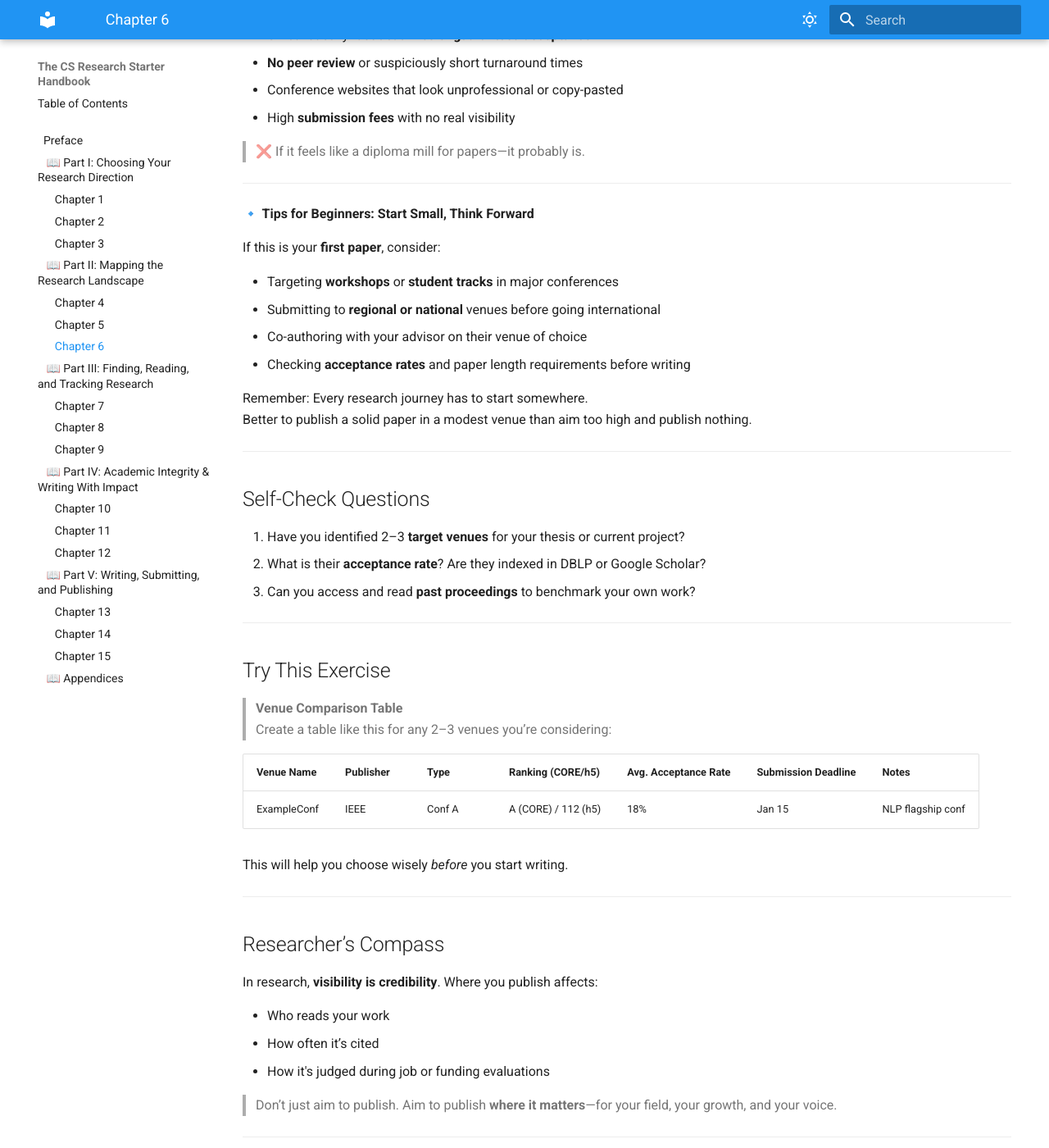
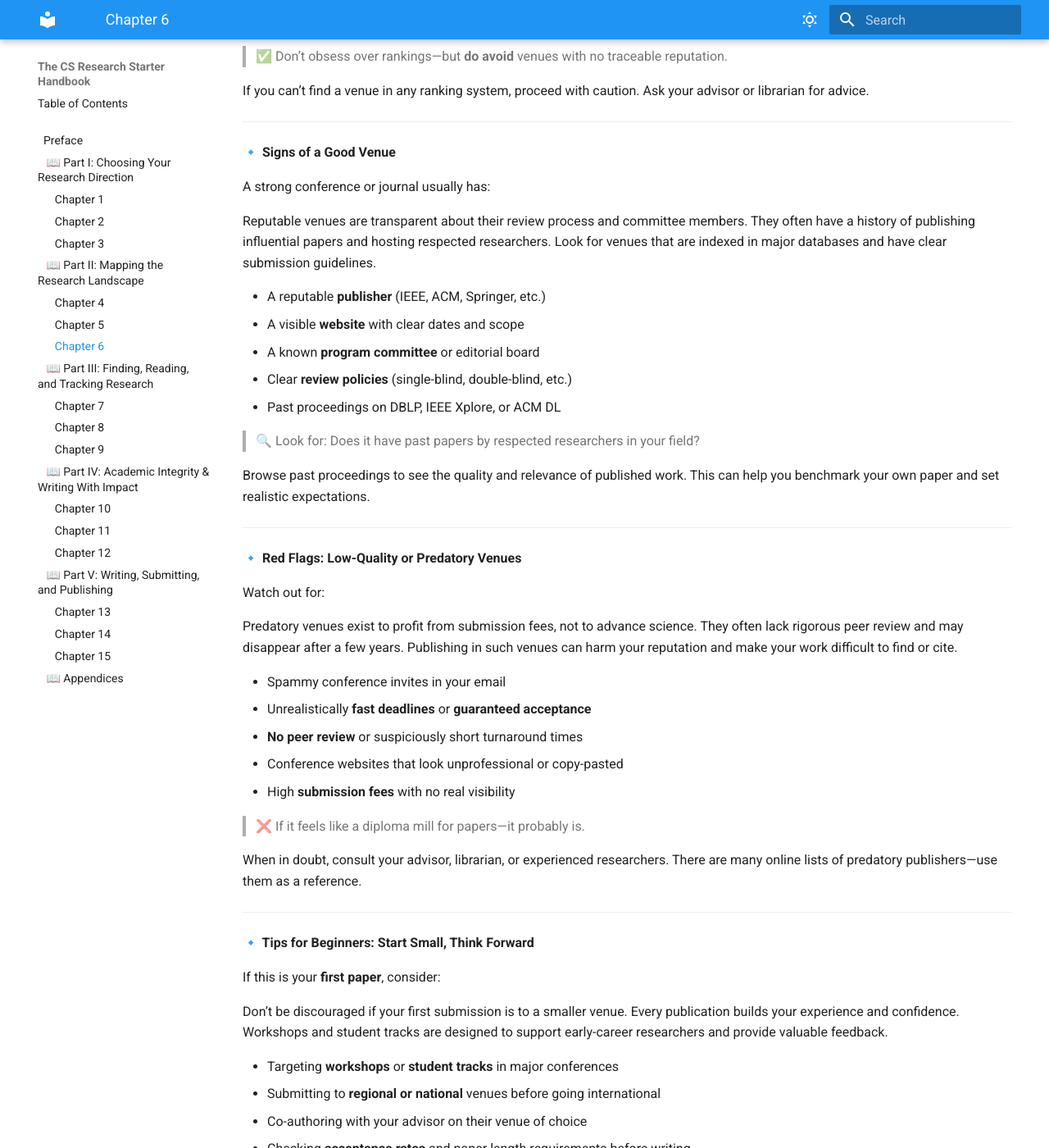
Before and after one commit to McKlay/research-starter-handbook, an MkDocs documentation site: the page built from docs/chapter6.md, in a window 1280 px wide and 1400 px high, scrolled down 2035 px. Shown: the whole window at 82% size. Built offline with MkDocs 1.6.1 and Material for MkDocs 9.7.7, drawn with Linux system fonts in a browser that asks for light colours; some of the changed text lies outside the part shown.

Commit message:
added details in each sections

```diff
--- a/docs/chapter6.md
+++ b/docs/chapter6.md
@@ -14,6 +14,8 @@ hide:
 When you finally finish your paper, one big question remains:
 **Where should you submit it?**
 
+The venue you choose can shape the future of your research. A well-chosen venue amplifies your work, connects you with the right audience, and opens doors for collaboration and recognition. Conversely, a poor choice can mean your work is overlooked or even questioned. Understanding the landscape of academic venues is essential for every researcher, whether you’re submitting your first paper or planning a long-term career.
+
 Choosing the wrong venue can waste months of effort, get your work buried, or worse—tie your name to a predatory publisher.
 On the flip side, choosing the *right* venue gives your work credibility, visibility, and a strong citation trail.
 
@@ -27,6 +29,8 @@ This chapter will help you understand how to evaluate research venues—whether
 
 In CS, **top-tier conferences** often rival or surpass journals in prestige.
 
+The distinction between journals and conferences is especially important in computer science. While journals are the gold standard in many fields, CS values the rapid dissemination and peer interaction that conferences provide. Workshops and arXiv offer additional flexibility for sharing early results or unconventional ideas.
+
 | Scenario                                    | Best Venue Type     |
 |---------------------------------------------|----------------------|
 | Fast turnaround, live presentation          | Conference           |
@@ -34,7 +38,11 @@ In CS, **top-tier conferences** often rival or surpass journals in prestige.
 | Early ideas or experimental results         | Workshop / arXiv     |
 | Mandatory publication for thesis defense    | Journal (check dept) |
 
+Always consider your goals: Do you want feedback, visibility, or archival permanence? Talk to your advisor and review your department’s requirements before deciding.
+
 > ⚖️ Some universities require a *journal* for graduation—even if a *conference* is more respected in your subfield. Always check local policies.
+
+If you’re unsure, look at where respected researchers in your field publish their most important work.
 
 ---
 
@@ -42,28 +50,40 @@ In CS, **top-tier conferences** often rival or surpass journals in prestige.
 
 Here are the most widely used ranking systems in CS:
 
+Ranking systems help you gauge the reputation and impact of a venue, but they’re not the only factor. Some excellent conferences may have lower rankings due to niche focus or newer status. Use rankings as a guide, not a rule.
+
 - **CORE Ranking** (Australia):
   - A: Excellent
   - B: Good
   - C: Acceptable
   - [https://www.core.edu.au/conference-portal](https://www.core.edu.au/conference-portal)
 
+The CORE portal is a useful tool for comparing venues, especially if you’re considering international options. Check the ranking and read recent proceedings to get a sense of the venue’s quality.
+
 - **h5-Index** (Google Scholar):
   - Based on citations in the last 5 years
   - Higher = more influential
   - Found on [https://scholar.google.com](https://scholar.google.com)
 
+h5-Index is especially useful for identifying influential conferences in fast-moving fields like AI and ML.
+
 - **Impact Factor** (Clarivate / Web of Science):
   - Common for journals
   - Measures average citations per paper
 
+Impact Factor is widely used in journal-heavy disciplines. Remember, citation counts can be influenced by field size and trends.
+
 > ✅ Don’t obsess over rankings—but **do avoid** venues with no traceable reputation.
+
+If you can’t find a venue in any ranking system, proceed with caution. Ask your advisor or librarian for advice.
 
 ---
 
 **🔹 Signs of a Good Venue**
 
 A strong conference or journal usually has:
+
+Reputable venues are transparent about their review process and committee members. They often have a history of publishing influential papers and hosting respected researchers. Look for venues that are indexed in major databases and have clear submission guidelines.
 
 - A reputable **publisher** (IEEE, ACM, Springer, etc.)
 - A visible **website** with clear dates and scope
@@ -73,11 +93,15 @@ A strong conference or journal usually has:
 
 > 🔍 Look for: Does it have past papers by respected researchers in your field?
 
+Browse past proceedings to see the quality and relevance of published work. This can help you benchmark your own paper and set realistic expectations.
+
 ---
 
 **🔹 Red Flags: Low-Quality or Predatory Venues**
 
 Watch out for:
+
+Predatory venues exist to profit from submission fees, not to advance science. They often lack rigorous peer review and may disappear after a few years. Publishing in such venues can harm your reputation and make your work difficult to find or cite.
 
 - Spammy conference invites in your email
 - Unrealistically **fast deadlines** or **guaranteed acceptance**
@@ -87,11 +111,15 @@ Watch out for:
 
 > ❌ If it feels like a diploma mill for papers—it probably is.
 
+When in doubt, consult your advisor, librarian, or experienced researchers. There are many online lists of predatory publishers—use them as a reference.
+
 ---
 
 **🔹 Tips for Beginners: Start Small, Think Forward**
 
 If this is your **first paper**, consider:
+
+Don’t be discouraged if your first submission is to a smaller venue. Every publication builds your experience and confidence. Workshops and student tracks are designed to support early-career researchers and provide valuable feedback.
 
 - Targeting **workshops** or **student tracks** in major conferences
 - Submitting to **regional or national** venues before going international
@@ -101,6 +129,8 @@ If this is your **first paper**, consider:
 Remember: Every research journey has to start somewhere.
 Better to publish a solid paper in a modest venue than aim too high and publish nothing.
 
+As you gain experience, you can aim for more prestigious venues. The key is to keep learning and improving with each submission.
+
 ---
 
 ## Self-Check Questions
@@ -108,6 +138,8 @@ Better to publish a solid paper in a modest venue than aim too high and publish
 1. Have you identified 2–3 **target venues** for your thesis or current project?
 2. What is their **acceptance rate**? Are they indexed in DBLP or Google Scholar?
 3. Can you access and read **past proceedings** to benchmark your own work?
+
+Take time to answer these questions and discuss your options with mentors. The right venue can make a significant difference in your research impact.
 
 ---
 
@@ -122,11 +154,15 @@ Better to publish a solid paper in a modest venue than aim too high and publish
 
 This will help you choose wisely *before* you start writing.
 
+As you fill out your table, look for patterns in ranking, acceptance rate, and submission deadlines. This will help you plan your writing schedule and set realistic goals.
+
 ---
 
 ## Researcher’s Compass
 
 In research, **visibility is credibility**. Where you publish affects:
+
+Publishing in a respected venue can open doors for collaboration, funding, and career advancement. It also ensures your work is discoverable and citable by others in your field. Take time to learn about the venues in your area and aim to build a publication record that reflects your interests and ambitions.
 
 - Who reads your work
 - How often it’s cited
@@ -134,4 +170,6 @@ In research, **visibility is credibility**. Where you publish affects:
 
 > Don’t just aim to publish. Aim to publish **where it matters**—for your field, your growth, and your voice.
 
+Remember, every publication is a step forward. Choose venues that align with your goals and values, and let your work speak for itself.
+
 ---
```
